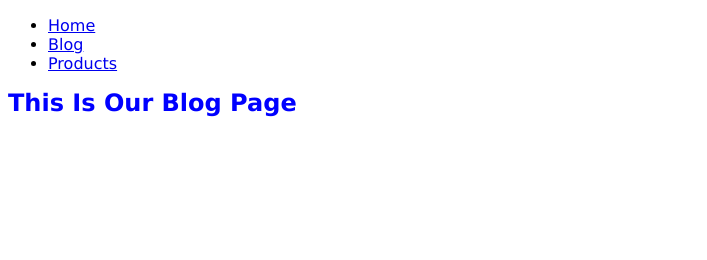
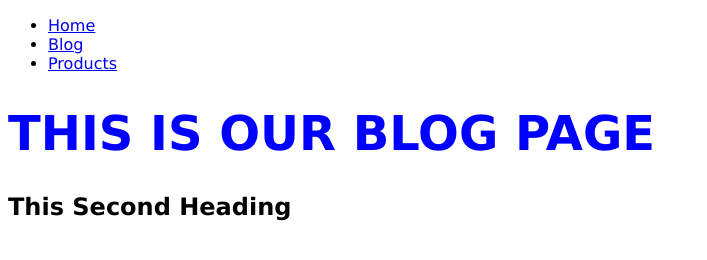
Before and after one commit to shiraz/gatsby-courses, a Gatsby site in the folder tutorial/: page /blog in a window 1280 px wide. Shown: the whole page, without its empty margins (0-707 px from the left). Built offline with nearby package versions, Linux system fonts and the light colour scheme; Gatsby itself is replaced by a stand-in of ours.

Commit message:
Tutorial 19

```diff
--- a/tutorial/package.json
+++ b/tutorial/package.json
@@ -13,6 +13,7 @@
     "test": "echo \"Write tests! -> https://gatsby.dev/unit-testing \""
   },
   "dependencies": {
+    "bootstrap": "^4.3.1",
     "gatsby": "^2.15.29",
     "react": "^16.10.2",
     "react-dom": "^16.10.2"
--- a/tutorial/src/components/blog.css
+++ /dev/null
@@ -1,3 +0,0 @@
-.blog-title {
-    color: blue;
-}
--- /dev/null
+++ b/tutorial/src/components/blog.module.css
@@ -0,0 +1,9 @@
+.title {
+    color: blue;
+    font-size: 3rem;
+    text-transform: uppercase;
+}
+
+.blog h2 {
+    text-transform: capitalize;
+}
--- a/tutorial/src/components/layout.css
+++ b/tutorial/src/components/layout.css
@@ -2,7 +2,7 @@ body {
     font-family: Verdana, Geneva, Tahoma, sans-serif;
 }
 
-h1 {
+.title {
     color: red;
     font-size: 1.5rem;
     text-transform: capitalize;
--- a/tutorial/src/pages/blog.js
+++ b/tutorial/src/pages/blog.js
@@ -2,12 +2,17 @@ import React, { Component } from "react"
 import { Link } from "gatsby"
 import Layout from '../components/layout'
 
-import '../components/blog.css'
+import styles from '../components/blog.module.css'
 
 export default class blog extends Component {
   render() {
     return (
-      <Layout><h1 className="blog-title">This is our blog page</h1></Layout>
+      <Layout>
+        <div className={styles.blog}>
+          <h1 className={styles.title}>This is our blog page</h1>
+          <h2>this second heading</h2>
+        </div>
+      </Layout>
     )
   }
 }
--- a/tutorial/src/pages/index.js
+++ b/tutorial/src/pages/index.js
@@ -3,6 +3,8 @@ import Layout from '../components/layout'
 
 export default () => (
   <Layout>
-    <h1>This is our home page</h1>
+    <h1 className="title">This is our home page</h1>
+    <h1 className="title">another heading</h1>
+    <h2>The second heading</h2>
   </Layout>
 )
```
